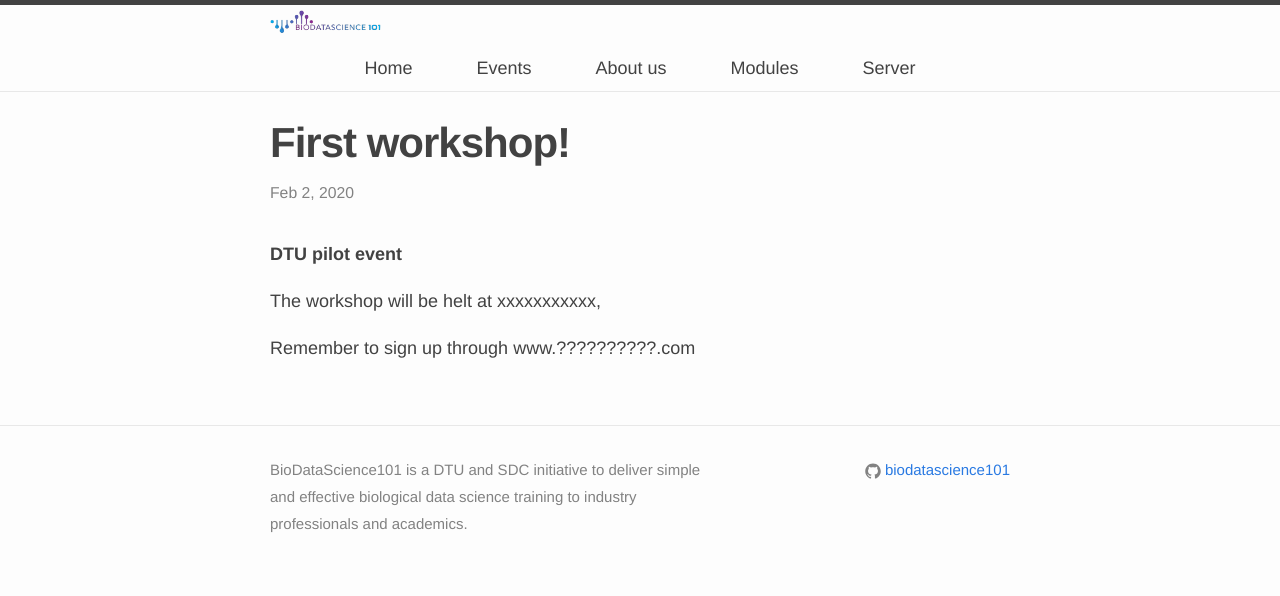
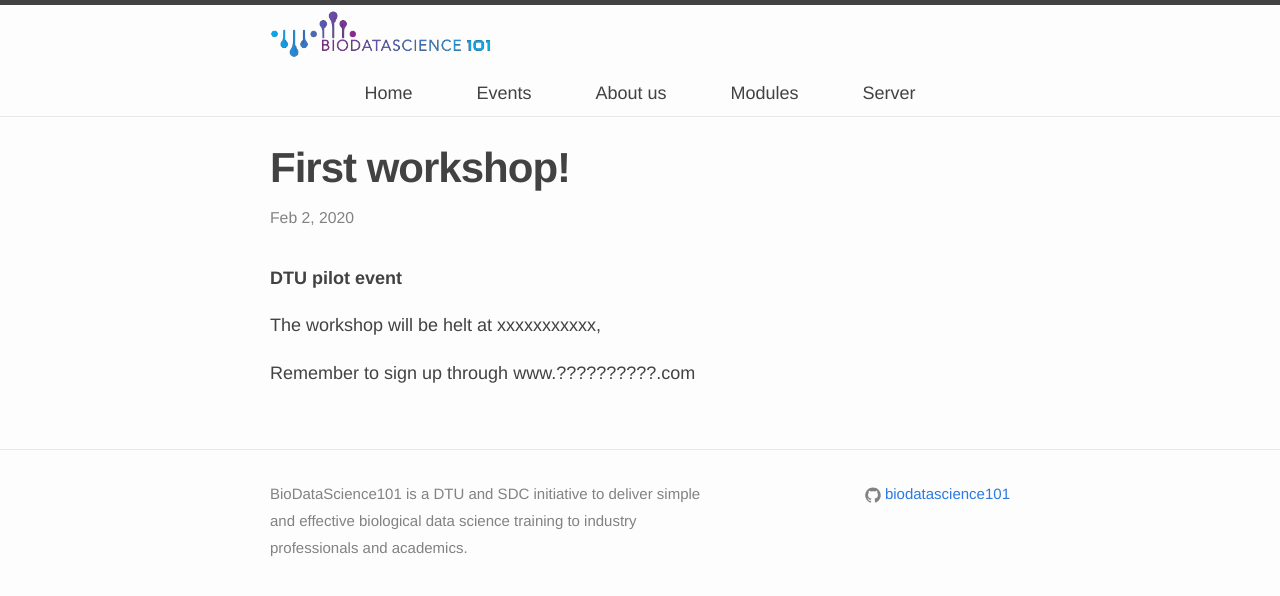
Before and after one commit to biodatascience101/BioDataScience101.github.io, a Jekyll site: the page built from _posts/2020-02-02-first_workshop.markdown, in a window 1280 px wide. Shown: the top 596 px of the page. Built offline with Jekyll 4.4.1, drawn with Linux system fonts in a browser that asks for light colours; nearby versions of some CDN libraries.

Commit message:
Update header.html

```diff
--- a/_includes/header.html
+++ b/_includes/header.html
@@ -1,6 +1,6 @@
 <header class="site-header">
   <div class="wrapper">
-    <img class="float-left" width="15%" src="{{ 'logohoriz.png' | prepend: site.images_dir | prepend: site.baseurl }}" />
+    <img class="float-left" width="30%" src="{{ 'logohoriz.png' | prepend: site.images_dir | prepend: site.baseurl }}" />
 
     <!--
     <a class="site-title" href="{{ site.baseurl }}/">
```
